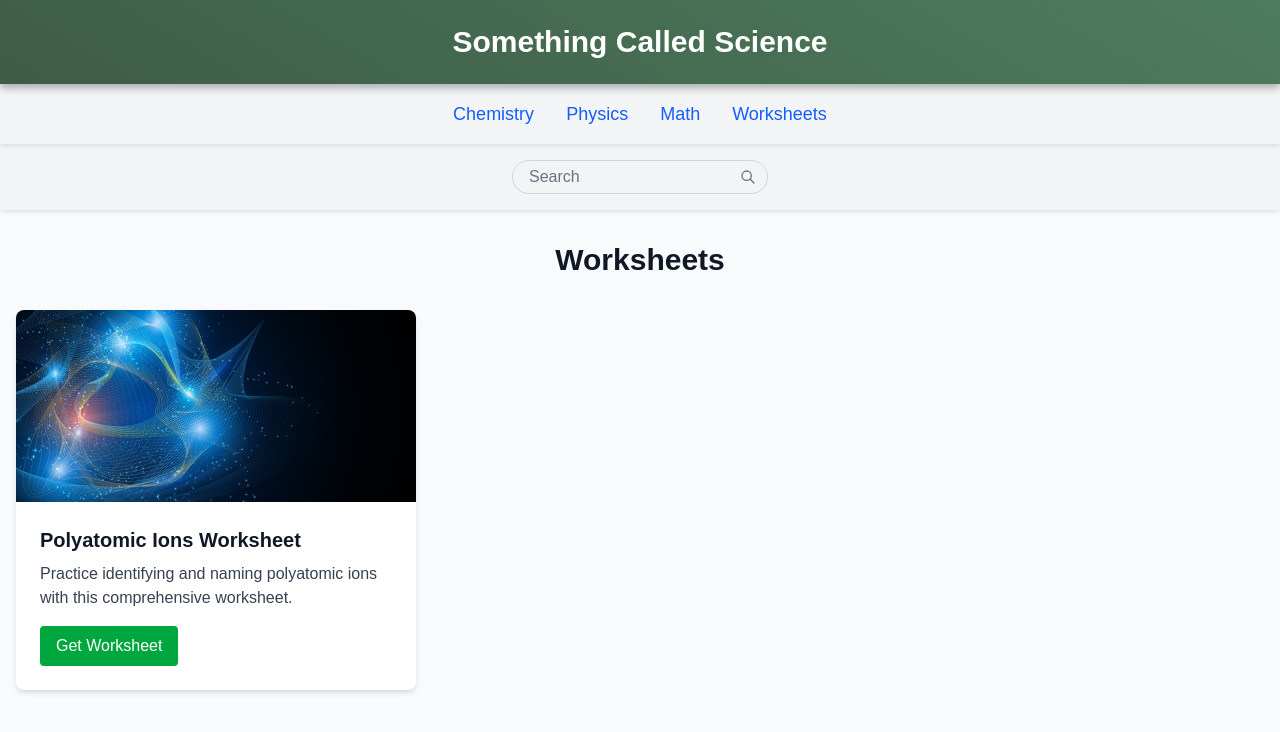
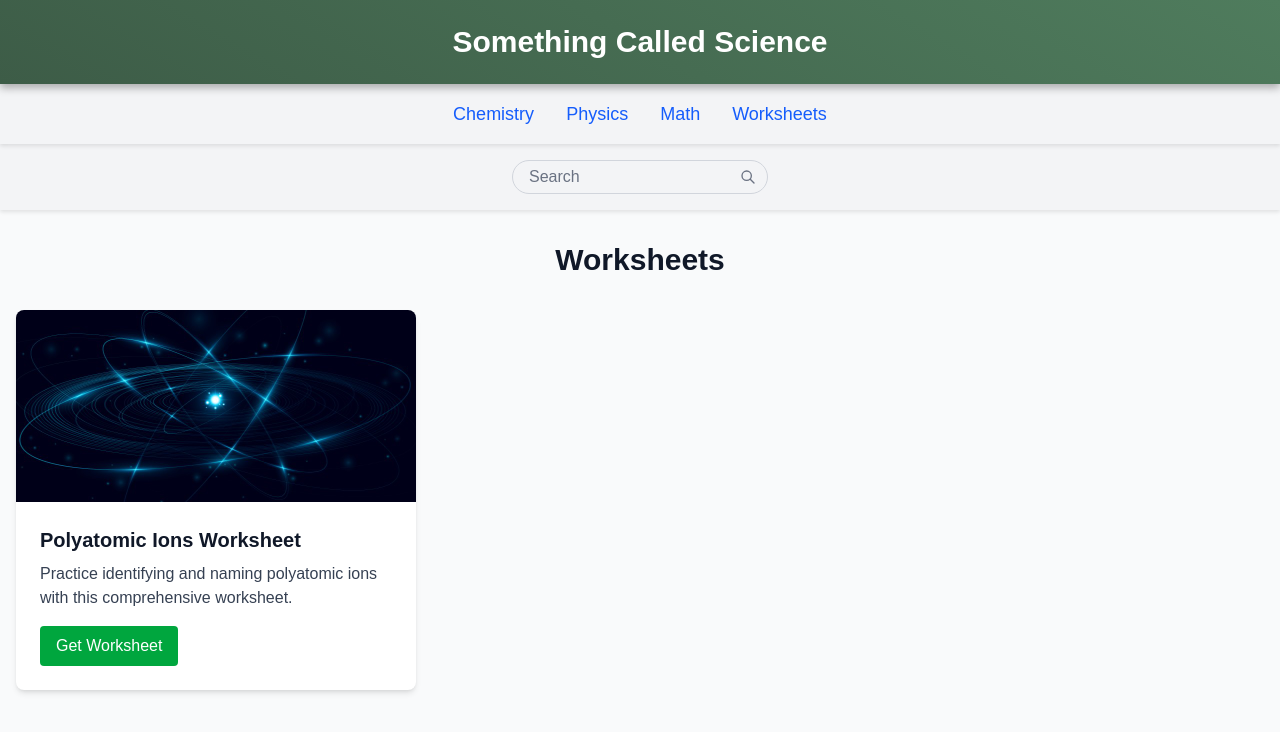
Before and after one commit to rvoogd12/science-blog, a Next.js app: page /worksheets in a window 1280 px wide. Shown: the top 732 px of the page. Built offline with nearby package versions, Linux system fonts and the light colour scheme.

Commit message:
Bugfix - Worksheets thumbnail finding

```diff
--- a/src/app/worksheets/page.tsx
+++ b/src/app/worksheets/page.tsx
@@ -9,7 +9,12 @@ export default function Worksheets() {
 
   // Find related blog posts for worksheets
   const findRelatedBlogPost = (topicId: string) => {
-    return blogPosts.find(post => post.slug === topicId || post.slug.includes(topicId));
+    // First try to find an exact match
+    const exactMatch = blogPosts.find(post => post.slug === topicId);
+    if (exactMatch) return exactMatch;
+
+    // If no exact match, look for a partial match
+    return blogPosts.find(post => post.slug.includes(topicId));
   };
 
   // Define available worksheets with images from related blog posts
```
